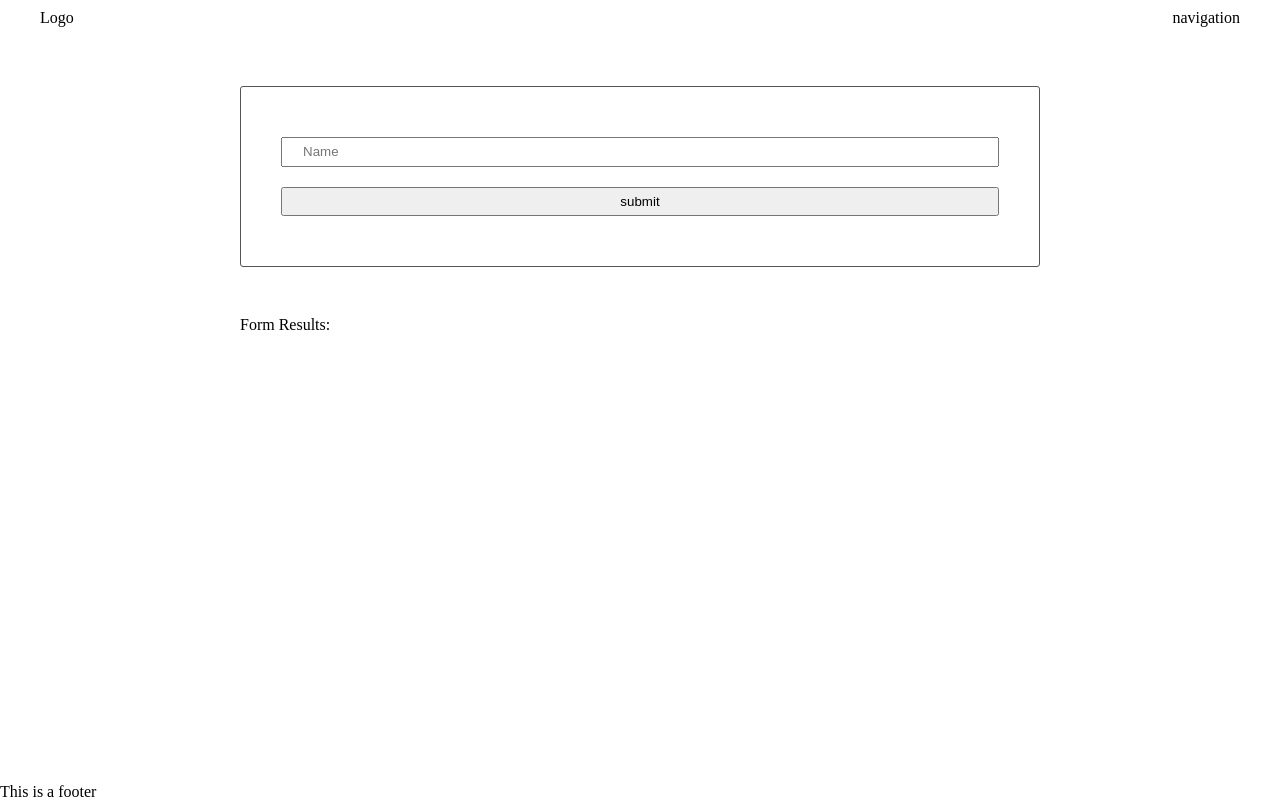
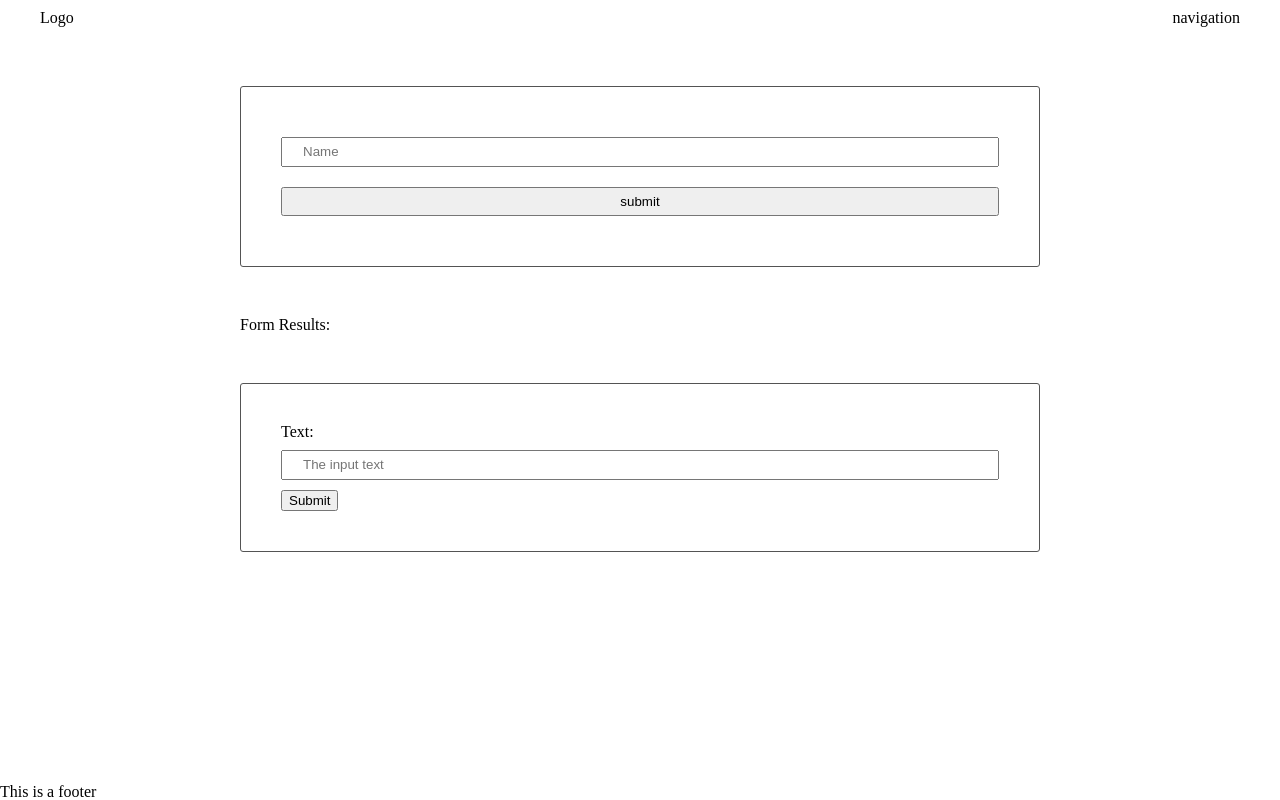
Before and after one commit to briansegs/evaluate-news-nlp, a website built with webpack: page src/client/views/index.html in a window 1280 px wide. Built offline with nearby package versions, Linux system fonts and the light colour scheme.

Commit message:
feat: Add form for sentiment

```diff
--- a/src/client/views/index.html
+++ b/src/client/views/index.html
@@ -28,6 +28,14 @@
                 <strong>Form Results:</strong>
                 <div id="results"></div>
             </section>
+
+            <section>
+                <form>
+                    <label>Text:</label>
+                    <input id="sentiment" type="text" name="text" value="" placeholder="The input text">
+                    <button onclick="return Client.getSentiment(event)">Submit</button>
+                </form>
+            </section>
         </main>
 
         <footer>
```
